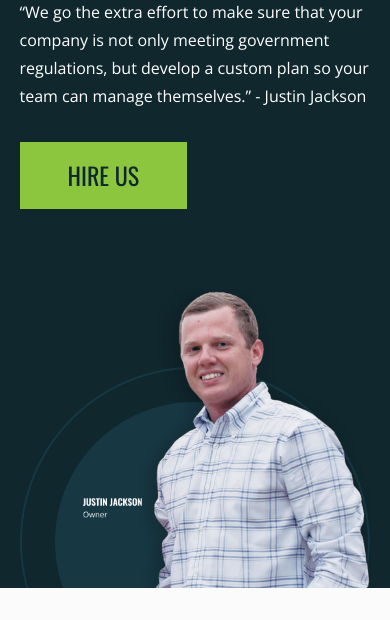
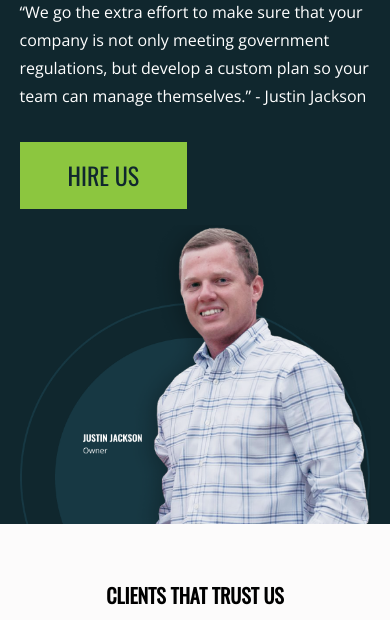
Before and after one commit to dbrogers33/jacksonconsulting, a Gatsby site in the folder gatsby/: page / in a window 390 px wide. Shown: the part 224-844 px from the top of the page. Built offline with nearby package versions, Linux system fonts and the light colour scheme; Gatsby itself is replaced by a stand-in of ours.

Commit message:
better responsive hero section

```diff
--- a/gatsby/src/components/Hero.js
+++ b/gatsby/src/components/Hero.js
@@ -27,8 +27,11 @@ const HeroWrapper = styled.div`
         flex-direction: column;
         padding-bottom: 4rem;
     }
+    .hero-image {
+        position: relative;
+        height: auto;
+    }
 `
-
 
 export default function Hero({ children, image, headline }) {
   return (
@@ -40,7 +43,7 @@ export default function Hero({ children, image, headline }) {
                 {children}
             </div>
             <div className="hero-image">
-                <Img fluid={image} />
+                <Img className="styled-image" fluid={image} />
             </div>
         </div>
     </HeroWrapper>
--- a/gatsby/src/pages/index.js
+++ b/gatsby/src/pages/index.js
@@ -133,9 +133,11 @@ const StyledLink = styled(Link)`
   }
 `
 
+
 const IndexPage = ({ data }) => (
   <>
-    <Hero headline="safety consulting done the right way." image={data.justin.childImageSharp.fluid}><Button link="/hire-us/">Hire Us</Button></Hero>
+
+      <Hero headline="safety consulting done the right way." image={data.justin.childImageSharp.fluid}><Button link="/hire-us/">Hire Us</Button></Hero>
 
     <Referrals>
       <div className="container">
--- a/gatsby/src/styles/GlobalStyles.js
+++ b/gatsby/src/styles/GlobalStyles.js
@@ -12,6 +12,16 @@ const GlobalStyles = createGlobalStyle`
           font-size: 16px;
         }
     }
+  /* Fixes the image in hero seciton */
+  .styled-image {
+    margin-top: -4rem;
+    @media only screen and (min-width: 650px) {
+      position: absolute !important;
+      bottom: 0;
+      width: 100%;
+      height: auto;
+    }
+  }
     /* Position and sizing of burger button */
 .bm-burger-button {
   position: absolute;
```
